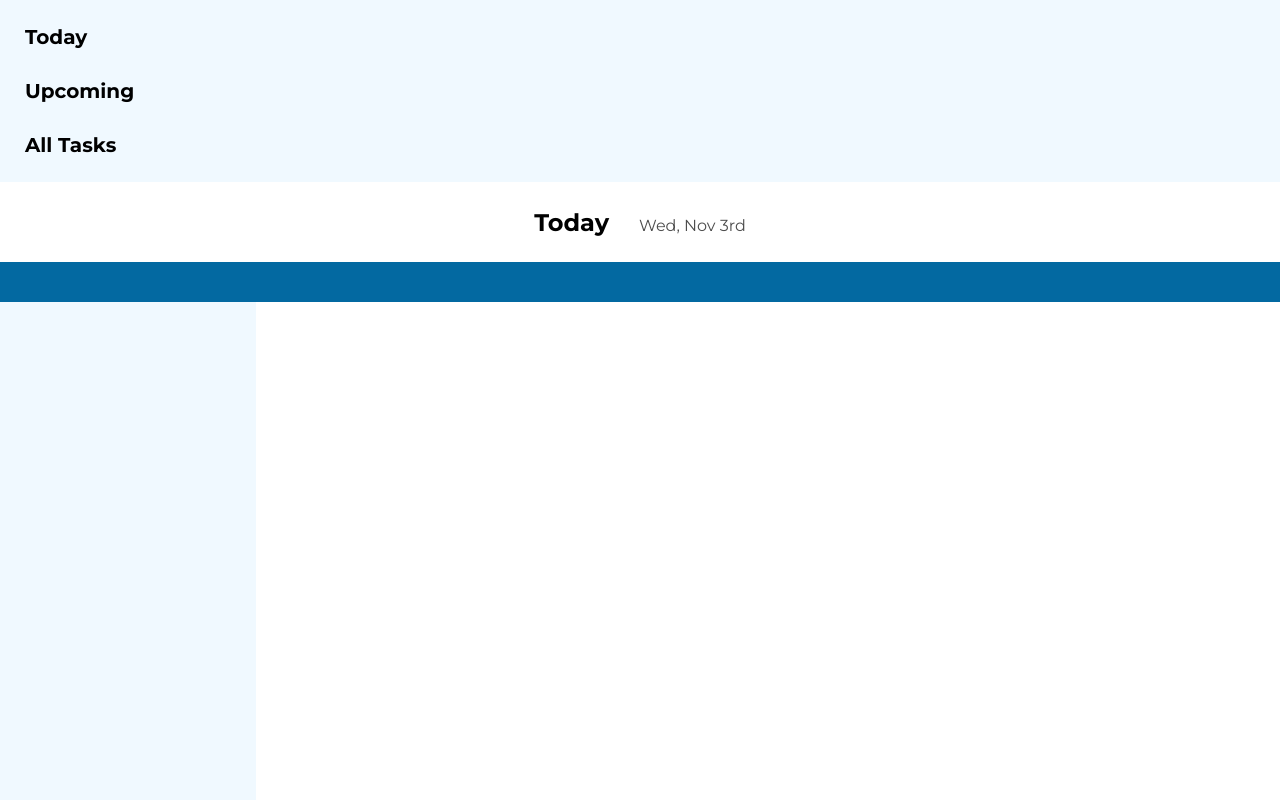
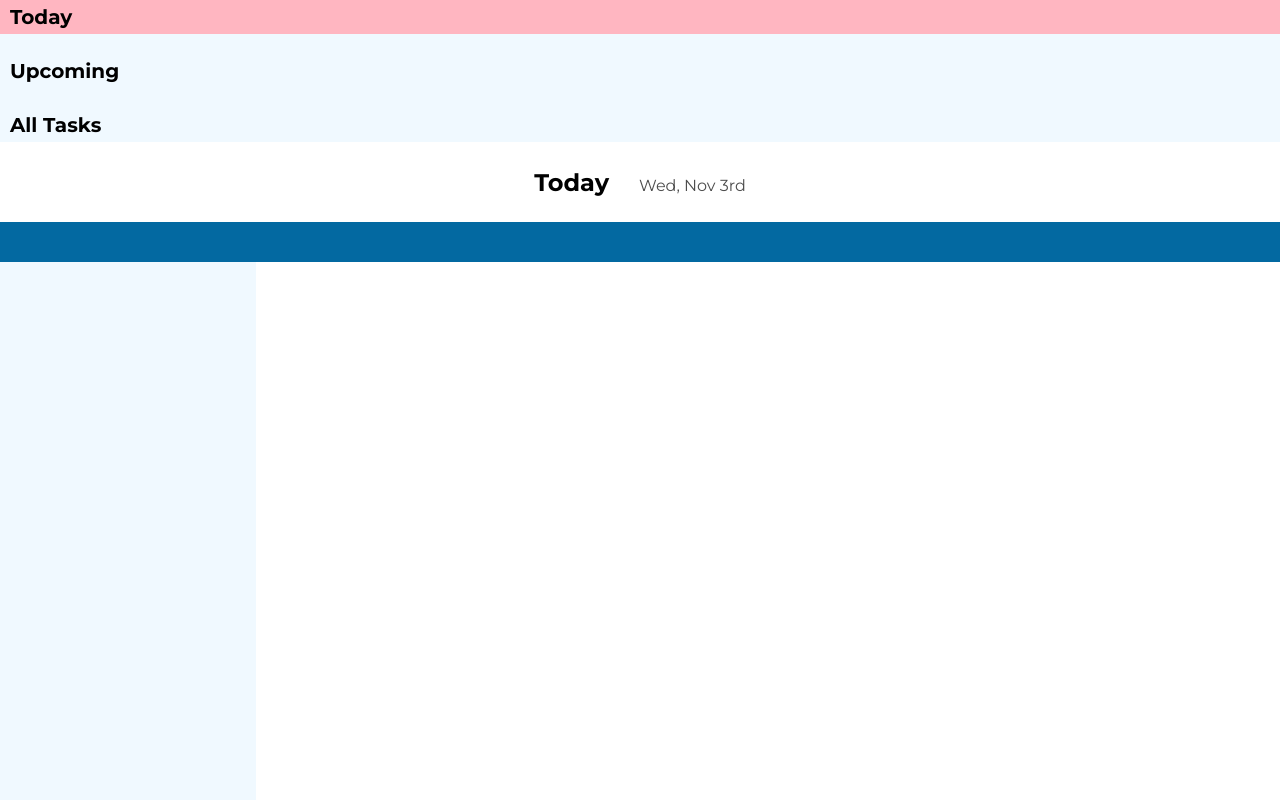
Before and after one commit to weboffools/todo, a website built with webpack: page dist/index.html in a window 1280 px wide. Shown: the top 800 px of the page. Built offline with nearby package versions, Linux system fonts and the light colour scheme.

Commit message:
Adjust list item style

```diff
--- a/src/style.css
+++ b/src/style.css
@@ -73,7 +73,6 @@ html {
 }
 
 .sidebar {
-  padding: 20px;
   background: #f0f9ff;
   grid-column: 1 / 2;
   grid-row: 2 / 3;
@@ -91,16 +90,16 @@ html {
   font-weight: 600;
   flex-direction: column;
   list-style: none;
+  width: 100%;
   gap: 20px;
 }
 
 .sidebar ul > li {
-  padding: 5px;
+  padding: 5px 10px;
 }
 
 .sidebar ul > li:hover {
-  background: white;
-  outline: 1px solid #0369a1;
+  background: lightpink;
 }
 
 .main-heading {
```
